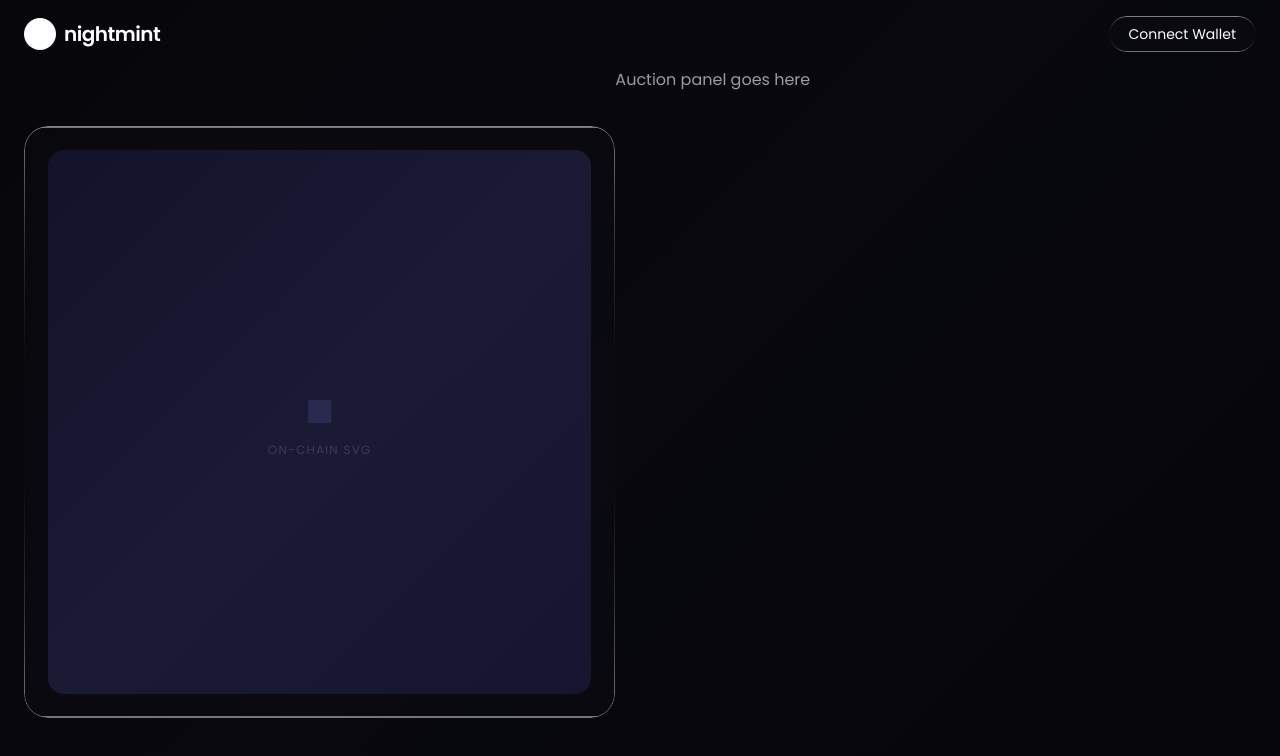
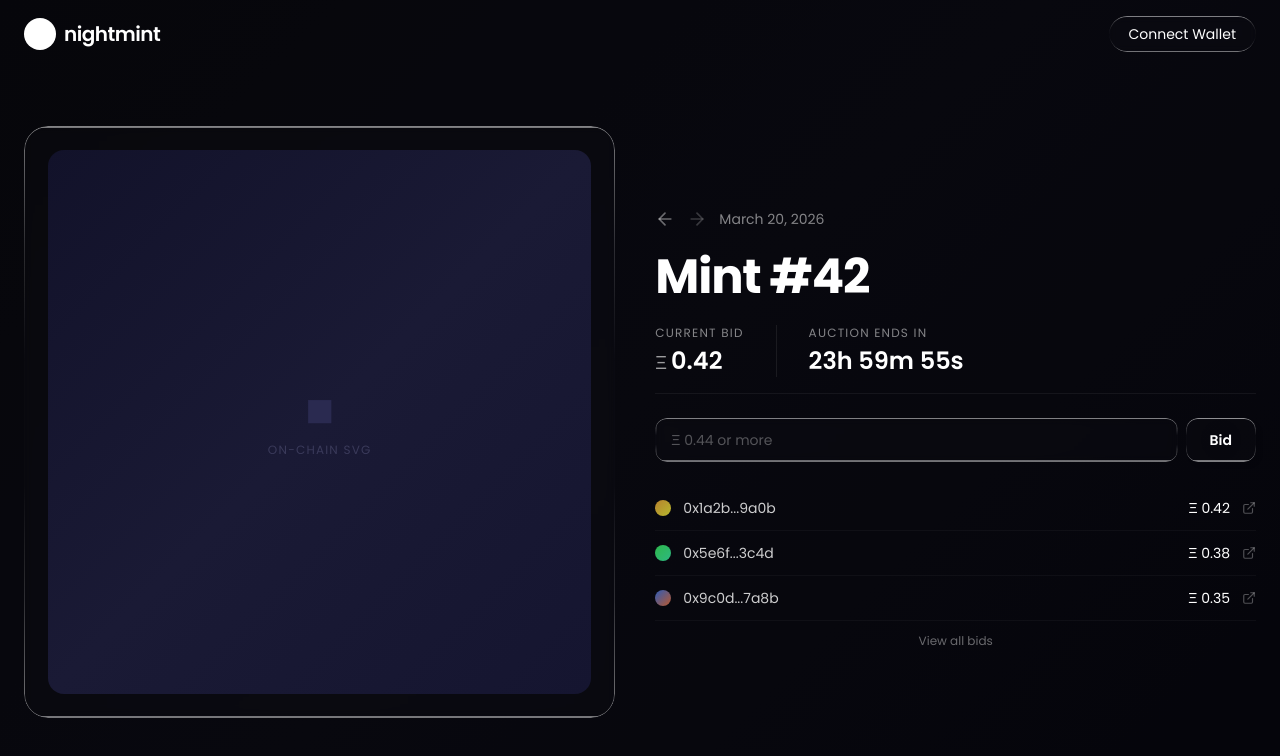
Before and after one commit to marcioecom/nightmint, a Next.js app: page / in a window 1280 px wide. Shown: the top 756 px of the page. Built offline with nearby package versions, Linux system fonts and the light colour scheme.

Commit message:
feat: assemble full auction landing page with two-panel layout

```diff
--- a/src/app/page.tsx
+++ b/src/app/page.tsx
@@ -1,6 +1,7 @@
 import { VideoBackground } from "@/components/VideoBackground";
 import { Navbar } from "@/components/Navbar";
 import { NFTDisplay } from "@/components/NFTDisplay";
+import { AuctionPanel } from "@/components/AuctionPanel";
 
 export default function Home() {
   return (
@@ -8,11 +9,9 @@ export default function Home() {
       <VideoBackground />
       <div className="relative z-10 flex min-h-screen flex-col">
         <Navbar />
-        <div className="flex flex-1 flex-col gap-8 px-6 pb-6 lg:flex-row lg:gap-0">
+        <div className="flex flex-1 flex-col gap-8 px-6 pb-6 lg:flex-row lg:items-center lg:gap-0">
           <NFTDisplay />
-          <div className="flex-1 text-white/60">
-            Auction panel goes here
-          </div>
+          <AuctionPanel />
         </div>
       </div>
     </main>
--- /dev/null
+++ b/src/components/AuctionPanel.tsx
@@ -0,0 +1,42 @@
+"use client";
+
+import { useState } from "react";
+import { AuctionNav } from "./AuctionNav";
+import { BidStatus } from "./BidStatus";
+import { BidInput } from "./BidInput";
+import { BidHistory } from "./BidHistory";
+import { MOCK_AUCTIONS } from "@/lib/mock-data";
+import { formatDate } from "@/lib/utils";
+
+export function AuctionPanel() {
+  const [auctionIndex, setAuctionIndex] = useState(0);
+  const auction = MOCK_AUCTIONS[auctionIndex];
+
+  const minBid = (parseFloat(auction.currentBid) * 1.05).toFixed(2);
+
+  return (
+    <div className="flex w-full flex-col gap-6 lg:w-[52%] lg:pl-10 lg:pt-4">
+      <AuctionNav
+        date={formatDate(auction.endTime)}
+        onPrev={() => setAuctionIndex((i) => Math.min(i + 1, MOCK_AUCTIONS.length - 1))}
+        onNext={() => setAuctionIndex((i) => Math.max(i - 1, 0))}
+        hasPrev={auctionIndex < MOCK_AUCTIONS.length - 1}
+        hasNext={auctionIndex > 0}
+      />
+
+      <h1 className="text-4xl font-bold tracking-tight text-white lg:text-5xl">
+        Mint #{auction.nounId}
+      </h1>
+
+      <BidStatus
+        currentBid={auction.currentBid}
+        endTime={auction.endTime}
+        status={auction.status}
+      />
+
+      <BidInput minBid={minBid} status={auction.status} />
+
+      <BidHistory bids={auction.bids} />
+    </div>
+  );
+}
```
